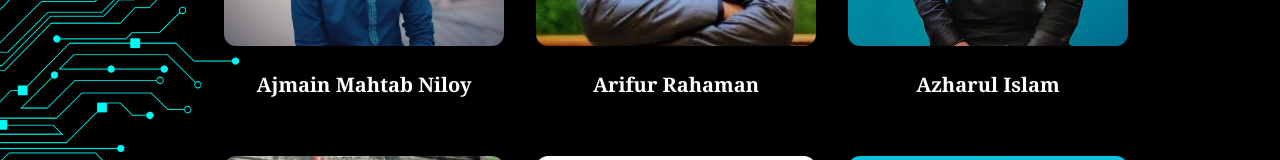
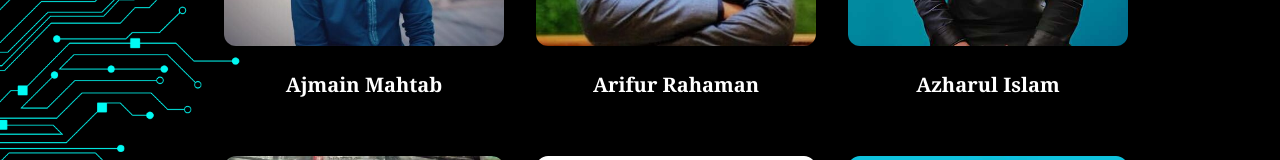
Before and after one commit to devAzharul/TECH-HUNT, a Next.js app: page /team in a window 1280 px wide. Shown: the part 438-598 px from the top of the page. Built offline with nearby package versions, Linux system fonts and the light colour scheme.

Commit message:
name change

```diff
--- a/pages/team.js
+++ b/pages/team.js
@@ -29,7 +29,7 @@ const Team = () => {
                                             rounded-xl shadow-lg max-w-full h-auto align-middle border-none"
                                         />
                                         <div className="pt-6 text-center">
-                                            <h1 className="text-white text-xl font-serif font-bold leading-normal mt-0 mb-2">Ajmain Mahtab Niloy</h1>
+                                            <h1 className="text-white text-xl font-serif font-bold leading-normal mt-0 mb-2">Ajmain Mahtab</h1>
                                             <div className="flex items-center justify-center">
                                             </div>
                                         </div>
```
